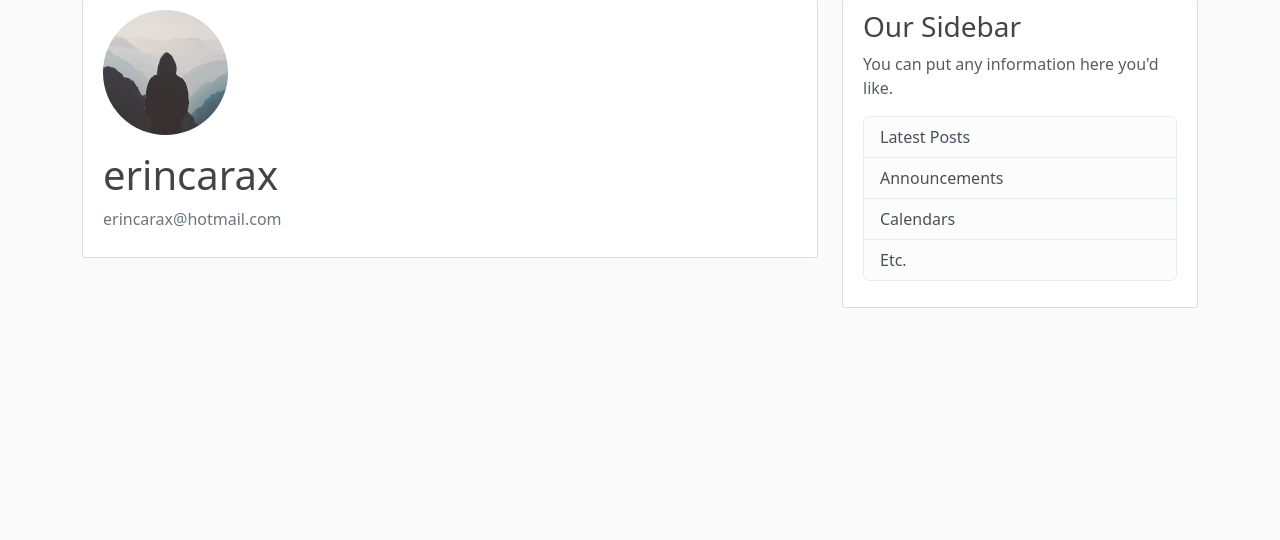
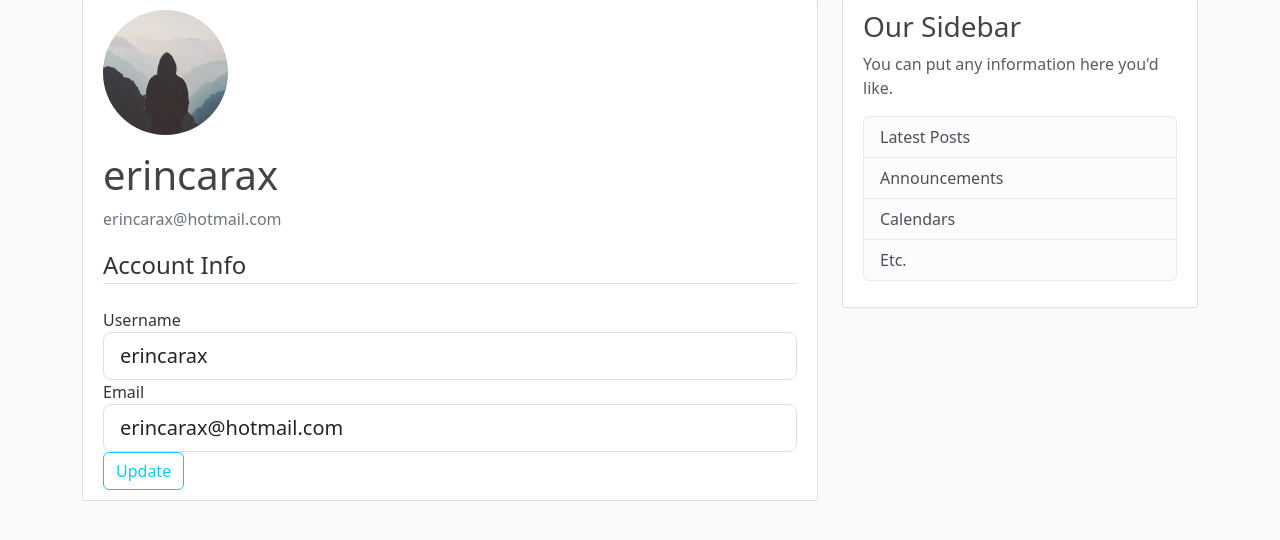
Before and after one commit to julieta-ayala/arequipe-backend-dev, a Flask app: page /account in a window 1280 px wide. Shown: the part 81-621 px from the top of the page. Run offline with Flask 3, Linux system fonts and the light colour scheme; a user stored in the database is signed in.

Commit message:
New feature: Update account info
- Added update account form to modify username and email
- Added account route to get and post modified data
- Added update form to account template
- Fixed bug of image file on account template

```diff
--- a/FlaskBlog/flaskblog/forms.py
+++ b/FlaskBlog/flaskblog/forms.py
@@ -1,6 +1,7 @@
 from flask_wtf import FlaskForm
-from wtforms import StringField, PasswordField, SubmitField, BooleanField, ValidationError
-from wtforms.validators import DataRequired, Length, Email, EqualTo
+from flask_login import current_user
+from wtforms import StringField, PasswordField, SubmitField, BooleanField
+from wtforms.validators import DataRequired, Length, Email, EqualTo, ValidationError
 from flaskblog.models import User
 
 class RegistrationForm(FlaskForm):
@@ -11,12 +12,12 @@ class RegistrationForm(FlaskForm):
     submit = SubmitField('Sign Up')
 
     def validate_username(self, username):
-        user = User.query.filter_by(username=username.data)
+        user = User.query.filter_by(username=username.data).first()
         if user:
             raise ValidationError('Username already taken. Please choose a different one.')
 
     def validate_email(self, email):
-        user = User.query.filter_by(email=email.data)
+        user = User.query.filter_by(email=email.data).first()
         if user:
             raise ValidationError('Email already registered. Please use a different one.')
 
@@ -25,3 +26,20 @@ class LoginForm(FlaskForm):
     password = PasswordField('Password', validators=[DataRequired()])
     remember = BooleanField('Remember Me')
     submit = SubmitField('Login')
+
+class UpdateAccountForm(FlaskForm):
+    username = StringField('Username', validators=[DataRequired(), Length(min=5, max=20)])
+    email = StringField('Email', validators=[DataRequired(), Email()])
+    submit = SubmitField('Update')
+
+    def validate_username(self, username):
+        if username.data != current_user.username:
+            user = User.query.filter_by(username=username.data).first()
+            if user:
+                raise ValidationError('Username already taken. Please choose a different one.')
+
+    def validate_email(self, email):
+        if email.data != current_user.email:
+            user = User.query.filter_by(email=email.data).first()
+            if user:
+                raise ValidationError('Email already registered. Please use a different one.')
--- a/FlaskBlog/flaskblog/routes.py
+++ b/FlaskBlog/flaskblog/routes.py
@@ -1,6 +1,6 @@
 from flask import render_template, url_for, flash, redirect, request
 from flaskblog import app, db, bcrypt
-from flaskblog.forms import RegistrationForm, LoginForm
+from flaskblog.forms import RegistrationForm, LoginForm, UpdateAccountForm
 from flaskblog.models import User, Post
 from flask_login import login_user, current_user, logout_user, login_required
 
@@ -62,8 +62,19 @@ def logout():
     logout_user()
     return redirect(url_for('home'))
 
-@app.route("/account")
+@app.route("/account", methods=['GET','POST'])
 @login_required
 def account():
+    form = UpdateAccountForm()
+    if form.validate_on_submit():
+        current_user.username = form.username.data
+        current_user.email = form.email.data
+        db.session.commit()
+        flash('Account successfully updated!', 'success')
+        return redirect(url_for('account'))
+    elif request.method == 'GET':
+        form.username.data = current_user.username
+        form.email.data = current_user.email
+
     img = url_for('static', filename='profile_pics/' + current_user.image_file)
-    return render_template('account.html', title='Account', image_file=img)
+    return render_template('account.html', title='Account', image_file=img, form=form)
--- a/FlaskBlog/flaskblog/templates/account.html
+++ b/FlaskBlog/flaskblog/templates/account.html
@@ -2,12 +2,49 @@
 {% block content %}
     <div class="content-section">
         <div class="media">
-            <img class="rounded-circle account-img" src={{ image_file }}>
+            <img class="rounded-circle account-img" src="{{ image_file }}">
             <div class="media-body">
                 <h2 class="account-heading">{{ current_user.username }}</h2>
                 <p class="text-secondary">{{ current_user.email }}</p>
             </div>
         </div>
-        <!-- FORM HERE -->
+        <form method="POST" action="">
+            {{ form.hidden_tag() }}
+            <fieldset class="form-group">
+                <legend class="border-bottom mb-4">Account Info</legend>
+                <div class="form-group">
+                    {{ form.username.label(class="form-control-label") }}
+
+                    <!-- Let the user know the errors -->
+                    {% if form.username.errors %}
+                        {{ form.username(class="form-control form-control-lg is-invalid") }}
+                        <div class="invalid-feedback">
+                            {% for error in form.username.errors %}
+                                <span>{{ error }}</span>
+                            {% endfor %}
+                        </div>
+                    {% else %}
+                        {{ form.username(class="form-control form-control-lg") }}
+                    {% endif %}
+                </div>
+                <div class="form-group">
+                    {{ form.email.label(class="form-control-label") }}
+                    <!-- Let the user know the errors -->
+                    {% if form.email.errors %}
+                        {{ form.email(class="form-control form-control-lg is-invalid") }}
+                        <div class="invalid-feedback">
+                            {% for error in form.email.errors %}
+                                <span>{{ error }}</span>
+                            {% endfor %}
+                        </div>
+                    {% else %}
+                        {{ form.email(class="form-control form-control-lg") }}
+                    {% endif %}
+                </div>
+            </fieldset>
+            <div class="form-group">
+                {{ form.submit(class="btn btn-outline-info") }}
+            </div>
+        </form>
     </div>
 {% endblock content %}
```
Also changed, not shown: FlaskBlog/flaskblog/site.db.
